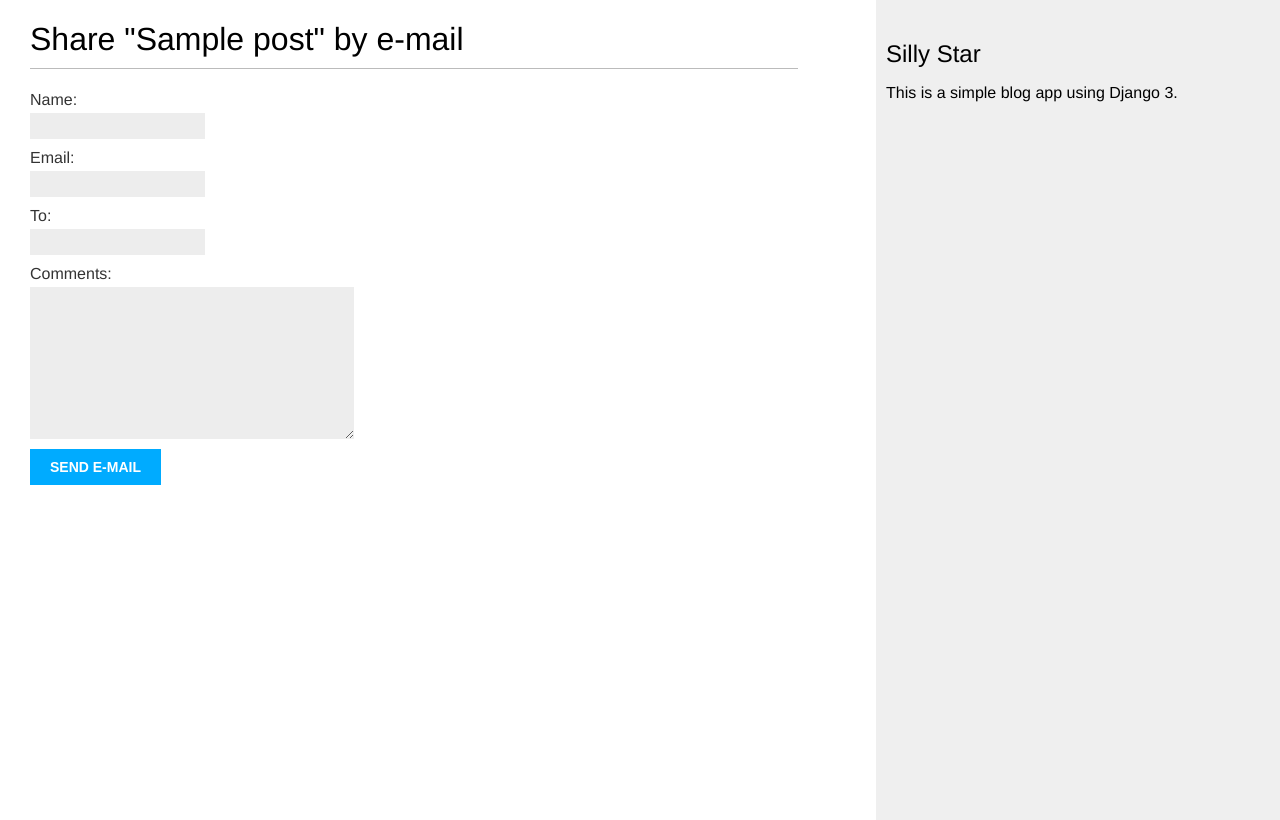
After one commit to sumit4613/silly-star, a Django app: page /blog/1/share/ in a window 1280 px wide. The commit adds this page. Run offline with Django 3.2, Linux system fonts and the light colour scheme; tables that the repository leaves empty hold one stand-in row (values such as "Sample post").

Commit message:
adds env file support and user can share posts now :art:

```diff
--- /dev/null
+++ b/blog/forms.py
@@ -0,0 +1,12 @@
+from django import forms
+
+
+class EmailPostForm(forms.Form):
+    """
+    Email Post Form
+    """
+
+    name = forms.CharField(max_length=25)
+    email = forms.EmailField()
+    to = forms.EmailField()
+    comments = forms.CharField(required=False, widget=forms.Textarea)
--- a/blog/templates/blog/post/detail.html
+++ b/blog/templates/blog/post/detail.html
@@ -8,4 +8,9 @@
         Published {{ post.publish }} by {{ post.author }}
     </p>
     {{ post.body|linebreaks }}
+    <p>
+        <a href="{% url "blog:post_share" post.id %}">
+            Share this post.
+        </a>
+    </p>
 {% endblock %}
--- /dev/null
+++ b/blog/templates/blog/post/share.html
@@ -0,0 +1,17 @@
+{% extends "blog/base.html" %}
+
+{% block content %}
+    {% if sent %}
+        <h1>E-mail Successfully Sent</h1>
+        <p>
+            "{{ post.title }}" was successfully send to {{ form.cleaned_data.to }}.
+        </p>
+    {% else %}
+        <h1>Share "{{ post.title }}" by e-mail</h1>
+        <form method="post">
+            {{ form.as_p }}
+            {% csrf_token %}
+            <input type="submit" value="Send E-Mail">
+        </form>
+    {% endif %}
+{% endblock %}
--- a/blog/urls.py
+++ b/blog/urls.py
@@ -12,4 +12,5 @@ urlpatterns = [
         views.post_detail,
         name="post_detail",
     ),
+    path("<int:post_id>/share/", views.post_share, name="post_share"),
 ]
--- a/blog/views.py
+++ b/blog/views.py
@@ -1,8 +1,11 @@
+from django.core.mail import send_mail
 from django.core.paginator import Paginator, PageNotAnInteger, EmptyPage
 from django.shortcuts import render, get_object_or_404
 from django.views.generic import ListView
 
+from .forms import EmailPostForm
 from .models import Post
+
 
 # First try fbv
 def post_list(request):
@@ -48,3 +51,30 @@ def post_detail(request, year, month, day, post):
         publish__day=day,
     )
     return render(request, "blog/post/detail.html", {"post": post})
+
+
+def post_share(request, post_id):
+    """
+    Share Post through email
+    """
+    # retrieve id
+    post = get_object_or_404(Post, id=post_id, status="published")
+    sent = False
+
+    if request.method == "POST":
+        # Form was submitted
+        form = EmailPostForm(request.POST)
+        if form.is_valid():
+            # Form fields passed validation
+            data = form.cleaned_data
+            post_url = request.build_absolute_uri(post.get_absolute_url())
+            subject = f"{data['name']} recommends you to read {post.title}"
+            message = f"Read the awesome post {post.title} at {post_url}\n\n {data['name']}'s comments: {data['comments']}"
+            send_mail(subject, message, "admin@sillystar.com", [data["to"]])
+
+            sent = True
+    else:
+        form = EmailPostForm()
+    return render(
+        request, "blog/post/share.html", {"post": post, "form": form, "sent": sent}
+    )
--- a/requirements.txt
+++ b/requirements.txt
@@ -1,4 +1,5 @@
 Django==3.1
+django-environ==0.4.5
 django-model-utils==4.0.0
 ipython==7.17.0
 pre-commit==2.6.0
```
Also changed, not shown: mysite/settings.py (+18 -8 lines), 1 other file.
